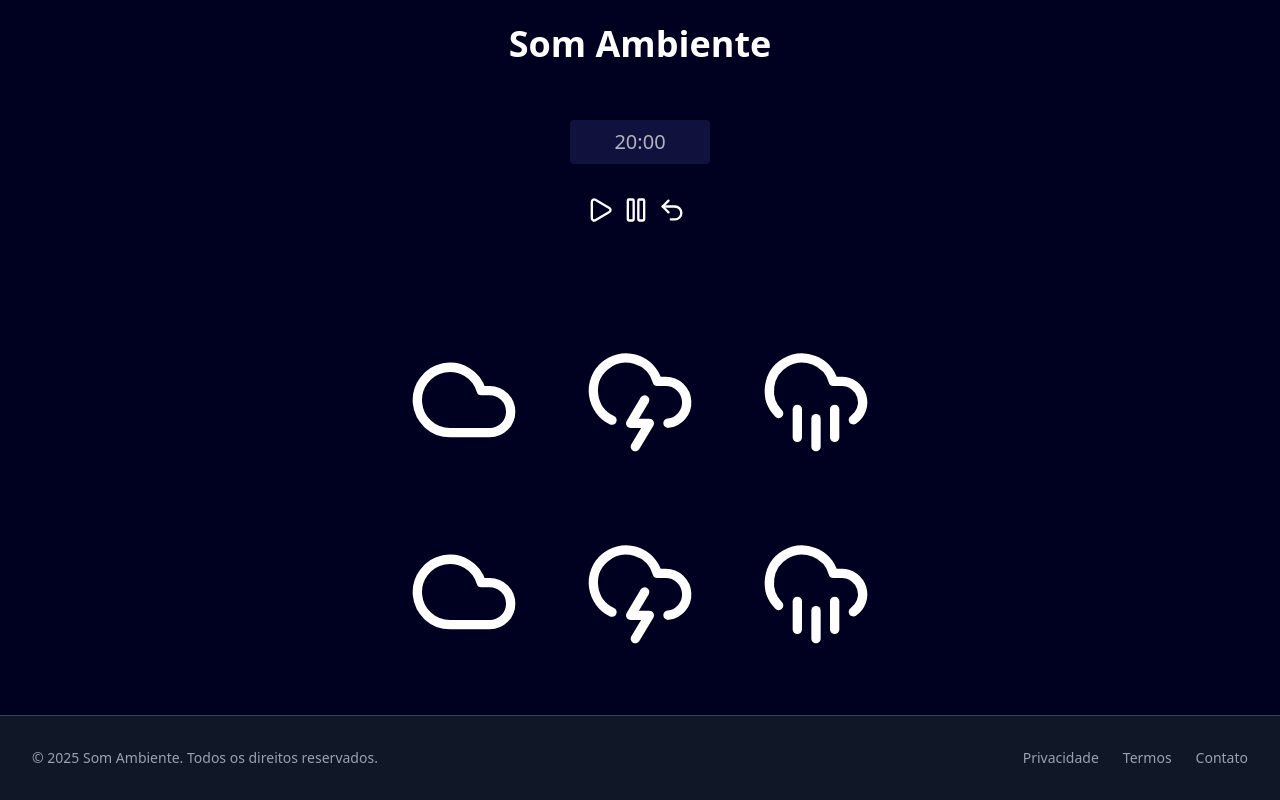
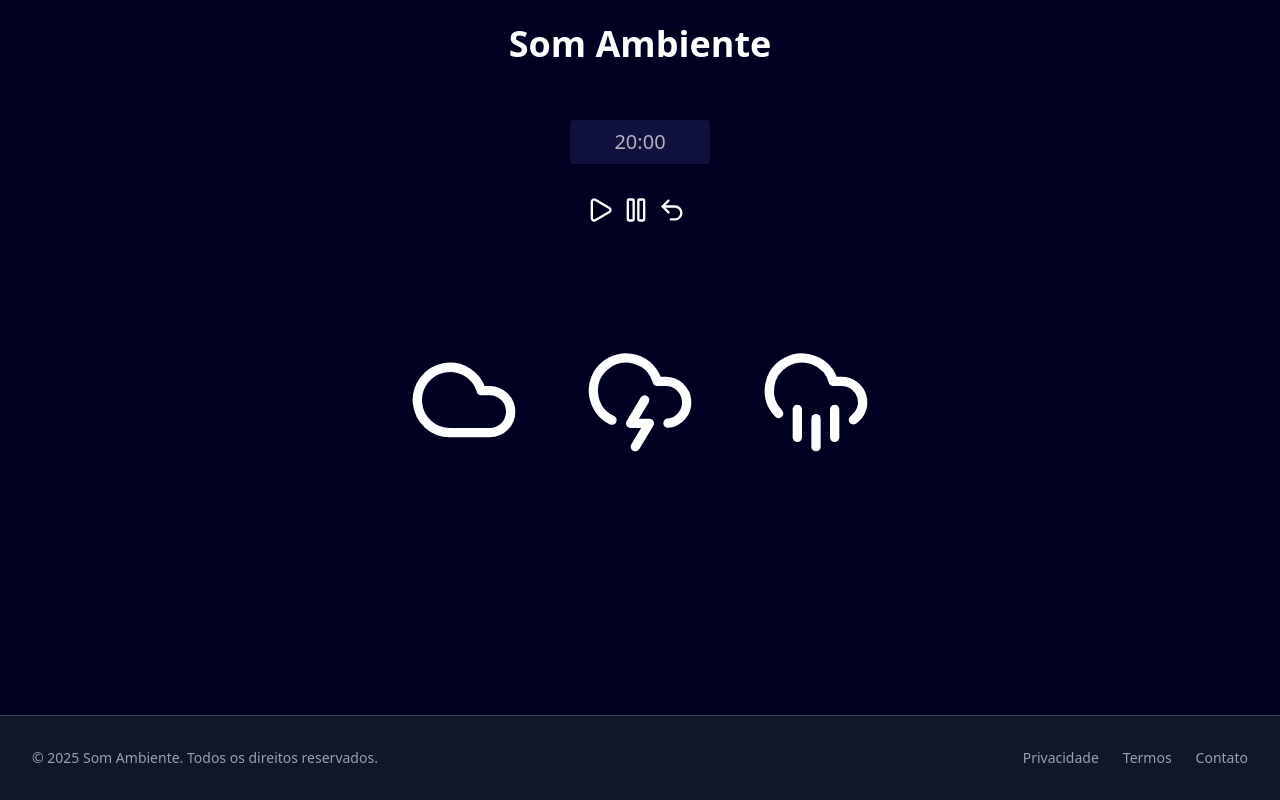
Before and after one commit to naiaraamorim/som-ambiente, a React (Vite) app: page / in a window 1280 px wide. Built offline with nearby package versions, Linux system fonts and the light colour scheme.

Commit message:
FIX: retirando botões desnecessários

```diff
--- a/src/components/ambientes.tsx
+++ b/src/components/ambientes.tsx
@@ -67,9 +67,7 @@ export default function Ambientes() {
                 <CloudRain className={`cursor-pointer rounded-2xl w-16 h-16 sm:w-20 sm:h-20 md:w-24 md:h-24 lg:w-28 lg:h-28 ${isChuvaTrovaoPlaying ? "bg-gray-800" : ""}`} onClick={playWind} size={80} />
             </div>
             <div className='flex justify-center p-4 md:p-6 text-white gap-6 sm:gap-8 md:gap-12 lg:gap-16'>
-                <Cloud className='cursor-pointer rounded-2xl w-16 h-16 sm:w-20 sm:h-20 md:w-24 md:h-24 lg:w-28 lg:h-28' onClick={playWind} size={80} />
-                <CloudLightning className='cursor-pointer rounded-2xl w-16 h-16 sm:w-20 sm:h-20 md:w-24 md:h-24 lg:w-28 lg:h-28' onClick={playThunder} size={80} />
-                <CloudRain className='cursor-pointer rounded-2xl w-16 h-16 sm:w-20 sm:h-20 md:w-24 md:h-24 lg:w-28 lg:h-28' onClick={playRain} size={80} />
+
             </div>
         </div>
     )
```
